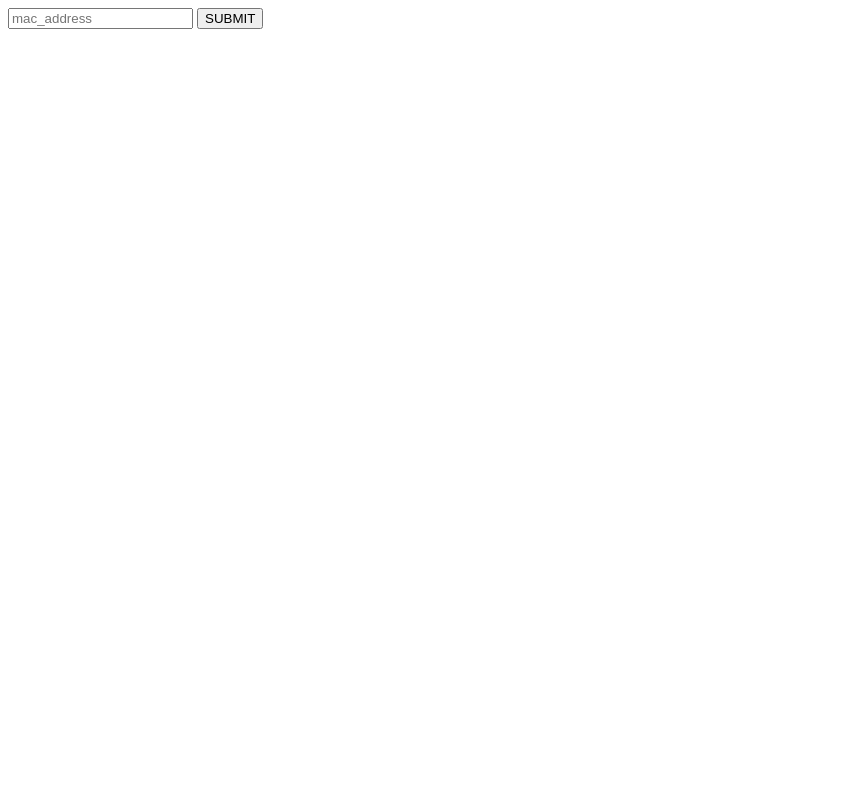
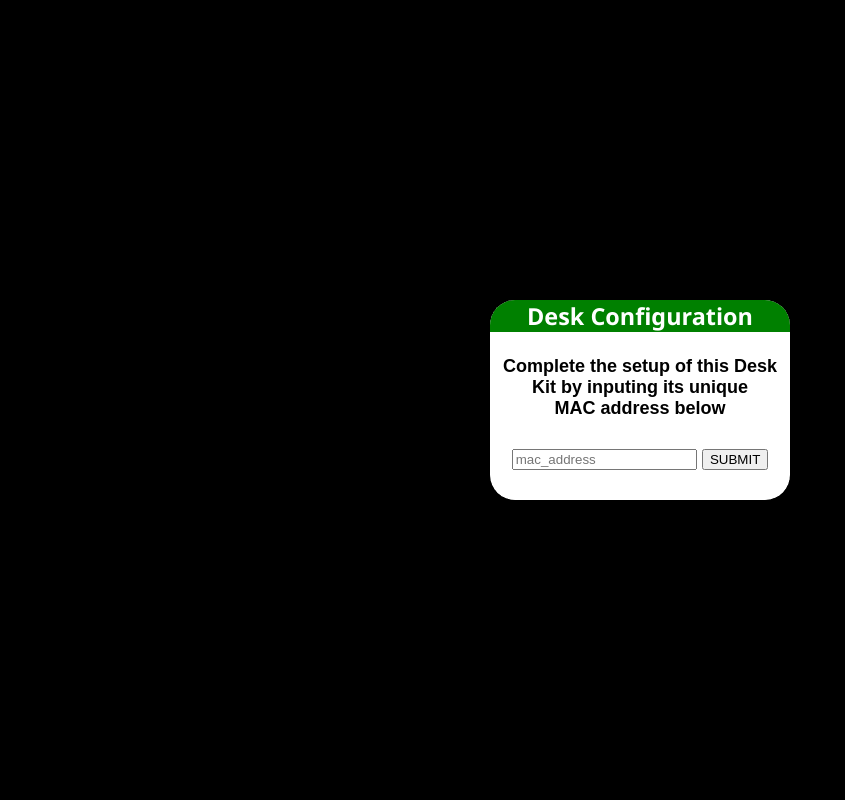
Before and after one commit to Denniswillie/SitSmart, a Flask app: page /tableKit/ in a window 1280 px wide. Before the commit the part shown is almost empty. Shown: the whole page, without its empty margins (0-845 px from the left). Run offline with Flask 2, Linux system fonts and the light colour scheme.

Commit message:
Developed styling for desk kit console
Styled the desk kit console to match the styling found throughout the
other 3 states of the desk kit. This was done to improve the setup
experience.

```diff
--- /dev/null
+++ b/static/css/kit_console.css
@@ -0,0 +1,33 @@
+.infoBox {
+    font-family: Segoe UI;
+    outline: dashed 1px black;
+    font-size: 20px;
+    text-align: center;
+    background:white;
+    position: absolute;
+    transform: translate(-50%, -50%);
+    top: 50%;
+    left: 50%;
+    width: 300px;
+    height: 200px;
+    border-radius: 25px;
+    overflow: hidden;
+}
+
+body{
+    background:black;
+}
+
+.title{
+    background:green;
+    color:white;
+    margin:0;
+}
+
+.description{
+
+    font-family: arial;
+    font-size: 18px;
+    color: black;
+
+}
--- a/templates/kit_console.html
+++ b/templates/kit_console.html
@@ -2,9 +2,12 @@
     <head>
         <script src="https://cdn.jsdelivr.net/npm/axios/dist/axios.min.js"></script>
         <script src="../static/js/kit.js"></script>
+        <link rel="stylesheet" href="../static/css/kit_console.css">
     </head>
     <body>
-        <div>
+        <div class="infoBox">
+            <h3 class="title">Desk Configuration</h3>
+            <h4 class="description">Complete the setup of this Desk Kit by inputing its unique <br>MAC address below</h4>
             <form onsubmit="enterDetail()">
                 <input type="text" placeholder="mac_address" name = "mac_address" id="mac"/>
                 <input type="submit" value="SUBMIT"/>
```
